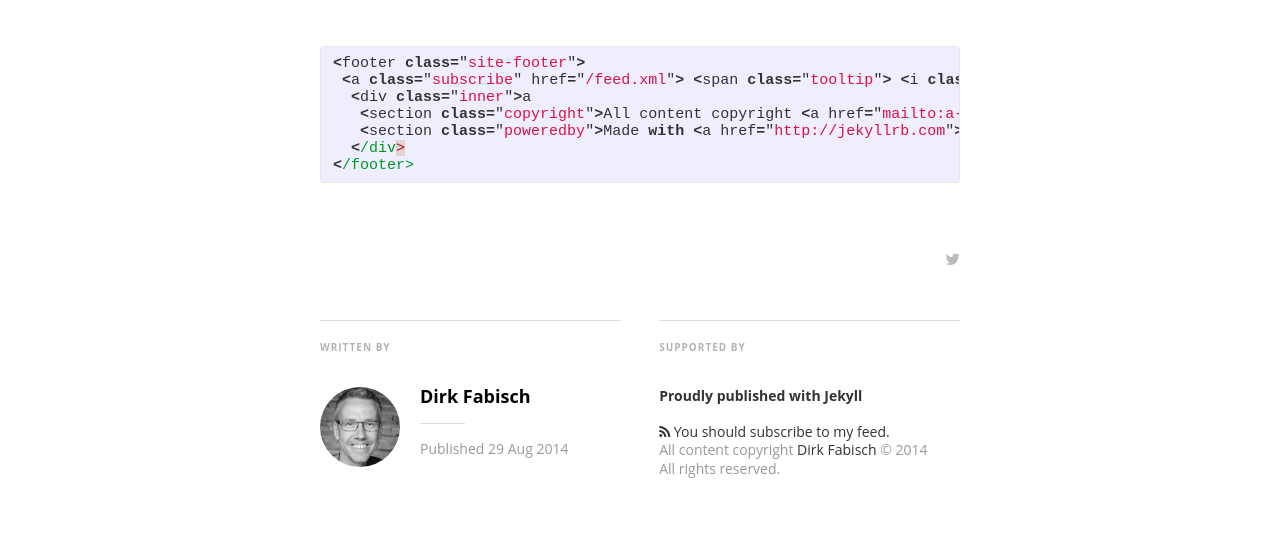
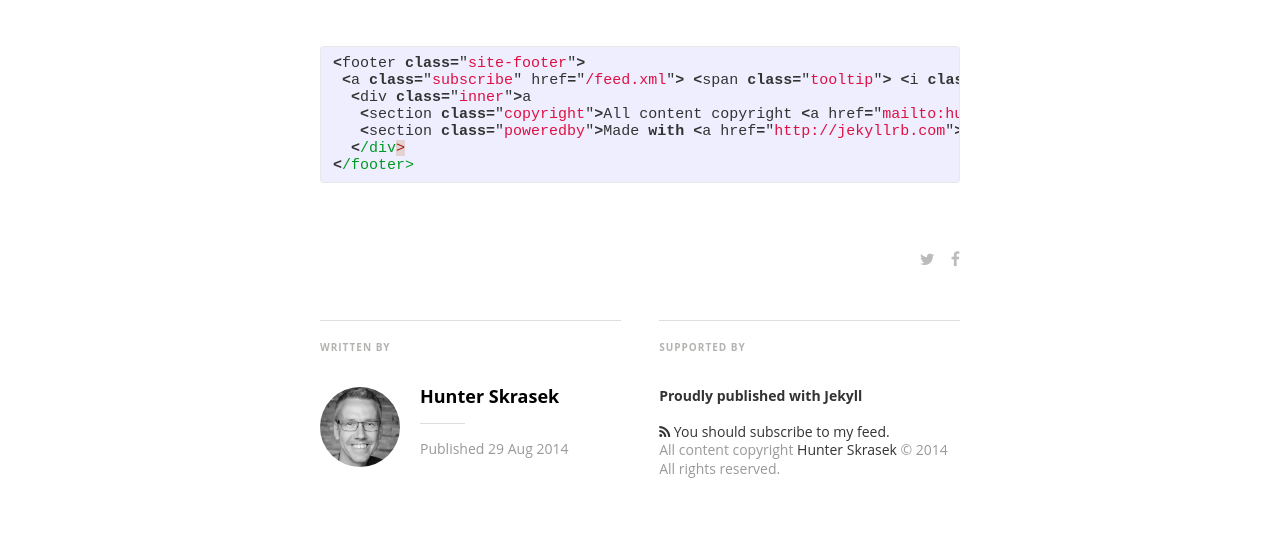
Before and after one commit to hskrasek/hskrasek.github.io, a Jekyll site: the page built from _posts/2014-08-29-welcome-to-jekyll.markdown, in a window 1280 px wide and 900 px high, scrolled down 1448 px. Shown: the part 154-698 px from the top of the window. Built offline with Jekyll 4.4.1, drawn with Linux system fonts in a browser that asks for light colours; nearby versions of some CDN libraries; some web fonts are replaced; Markdown is read by kramdown in place of the engine named in the settings; some of the changed text lies outside the part shown.

Commit message:
Update config with basic information.
Signed-off-by: Hunter Skrasek <hunter@perk.com>

```diff
--- a/_config.yml
+++ b/_config.yml
@@ -7,39 +7,41 @@ title: "Mediator"
 description: > # this means to ignore newlines until "email:"
    A Jekyll theme - Medium inspired
 
-email: a-mail@mail.mail
+email: hunterskrasek@me.com
 #blog logo
 logo: "/assets/images/df_logo.jpg"
 # blog cover
 cover: "/assets/images/cA4aKEIPQrerBnp1yGHv_IMG_9534-3-2.jpg"
 
-name: 'Dirk Fabisch'
-author: 'Dirk Fabisch'
+name: 'Hunter Skrasek'
+author: 'Hunter Skrasek'
 author_image: "/assets/images/author.jpg"
+author_bio: "TODO: WRITE THIS"
 
 paginate:	5
 
-url: "http://myblog.***.***" # the base hostname & protocol for your site
+url: "https://hskrasek.github.io" # the base hostname & protocol for your site
 baseurl: ""
+permalink: pretty
 
 # social icons and sharing options
 social:
   - icon:	twitter
-    url:	https://twitter.com/dirkfabisch
+    url:	https://twitter.com/hskrasek
     desc: Follow me on twitter
     share_url: http://twitter.com/share
     share_title: ?text=
     share_link: "&amp;url="
 
-#  - icon:	facebook
-#    url:	https://facebook.com/???
-#    desc: Connect with me facebook
-#    share_url: //www.facebook.com/sharer.php
-#    share_title: ?t=
-#    share_link: "&amp;u="
+  - icon:	facebook
+    url:
+    desc:
+    share_url: //www.facebook.com/sharer.php
+    share_title: ?t=
+    share_link: "&amp;u="
 
   - icon:	github
-    url:	https://github.com/dirkfabisch
+    url:	https://github.com/hskrasek
     desc:	Fork me on github
     share_url:
     share_title:
```
